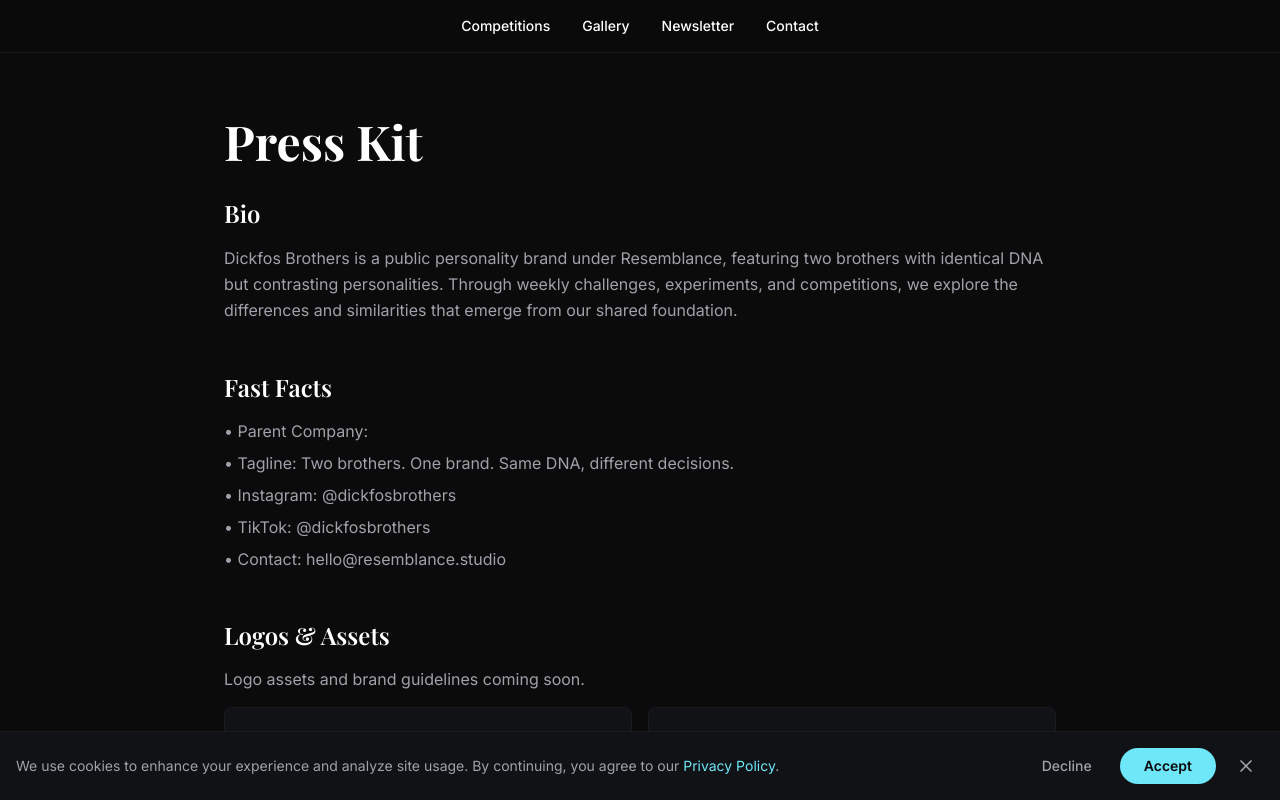
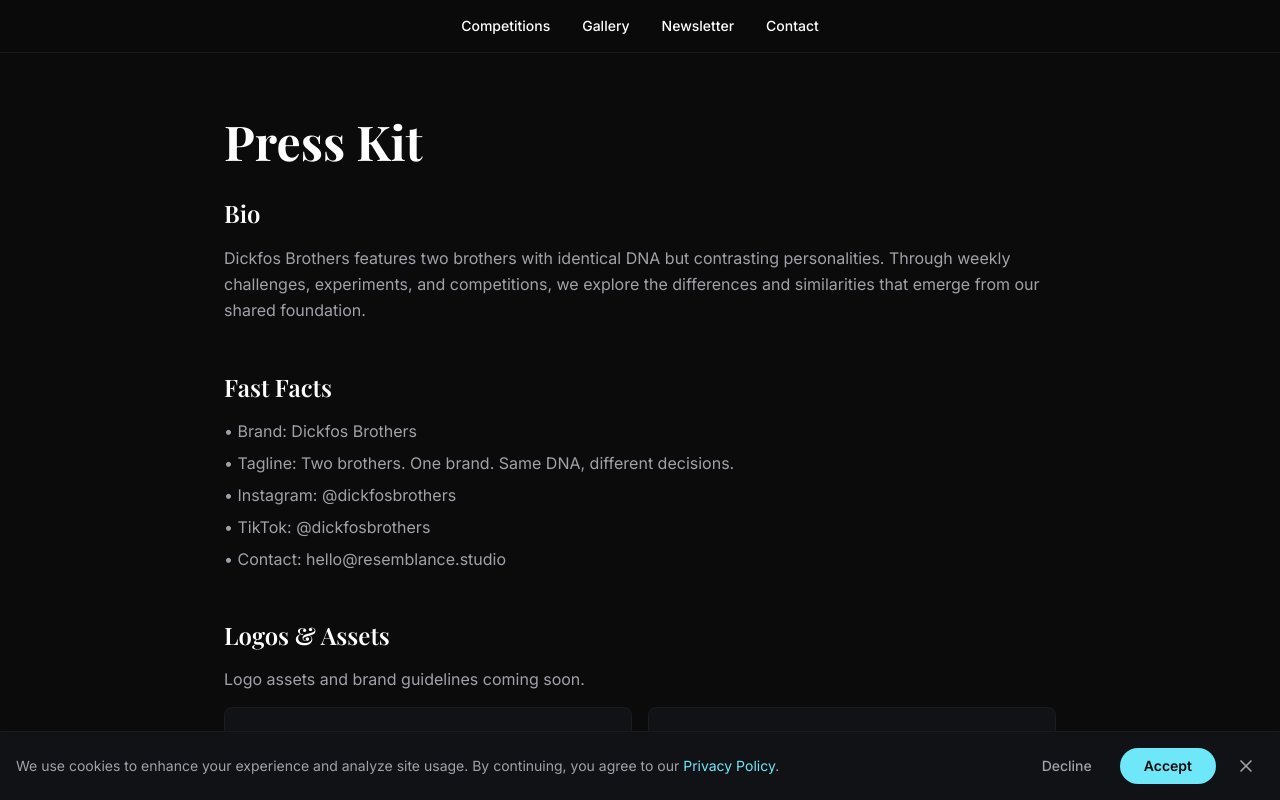
Before and after one commit to JacksonDickfos/dickfos-brothers, a Next.js app: page /press in a window 1280 px wide. Shown: the top 800 px of the page. Built offline with nearby package versions, Linux system fonts and the light colour scheme; no server answers.

Commit message:
Remove all Resemblance references, update branding to Dickfos Brothers only

```diff
--- a/src/app/about/page.tsx
+++ b/src/app/about/page.tsx
@@ -28,8 +28,7 @@ export default function AboutPage() {
                 </p>
               </div>
               <p className="text-[#a1a1aa] leading-relaxed mb-6">
-                Born from the parent company Resemblance, Dickfos Brothers is our public-facing
-                persona where we share our weekly challenges, experiments, and the hilarious
+                Dickfos Brothers is where we share our weekly challenges, experiments, and the hilarious
                 differences that emerge from our shared foundation.
               </p>
               <p className="text-[#a1a1aa] leading-relaxed">
--- a/src/app/og/route.tsx
+++ b/src/app/og/route.tsx
@@ -19,7 +19,7 @@ export async function GET(request: Request) {
           padding: '64px',
         }}
       >
-        <div style={{ fontSize: 28, color: '#A78BFA', marginBottom: 12 }}>Resemblance • Dickfos Brothers</div>
+        <div style={{ fontSize: 28, color: '#A78BFA', marginBottom: 12 }}>Dickfos Brothers</div>
         <div style={{ fontSize: 68, fontWeight: 700, lineHeight: 1.1 }}>{title}</div>
       </div>
     ),
--- a/src/app/press/page.tsx
+++ b/src/app/press/page.tsx
@@ -22,10 +22,9 @@ export default function PressPage() {
               <div>
                 <h2 className="font-heading text-2xl font-semibold mb-4">Bio</h2>
                 <p className="text-[#a1a1aa] leading-relaxed">
-                  Dickfos Brothers is a public personality brand under Resemblance, featuring two
-                  brothers with identical DNA but contrasting personalities. Through weekly challenges,
-                  experiments, and competitions, we explore the differences and similarities that
-                  emerge from our shared foundation.
+                  Dickfos Brothers features two brothers with identical DNA but contrasting personalities.
+                  Through weekly challenges, experiments, and competitions, we explore the differences and
+                  similarities that emerge from our shared foundation.
                 </p>
               </div>
 
@@ -33,7 +32,7 @@ export default function PressPage() {
               <div>
                 <h2 className="font-heading text-2xl font-semibold mb-4">Fast Facts</h2>
                 <ul className="space-y-2 text-[#a1a1aa]">
-                  <li>• Parent Company: {SITE.parentCompany}</li>
+                  <li>• Brand: {SITE.name}</li>
                   <li>• Tagline: {SITE.tagline}</li>
                   <li>• Instagram: {SITE.social.instagram}</li>
                   <li>• TikTok: {SITE.social.tiktok}</li>
@@ -70,8 +69,8 @@ export default function PressPage() {
                 <h2 className="font-heading text-2xl font-semibold mb-4">Media Inquiries</h2>
                 <p className="text-[#a1a1aa] mb-4">
                   For media inquiries, please contact us at{" "}
-                  <a href="mailto:hello@resemblance.studio" className="text-[#6EE7F9] hover:underline">
-                    hello@resemblance.studio
+                  <a href={`mailto:${SITE.email}`} className="text-[#6EE7F9] hover:underline">
+                    {SITE.email}
                   </a>
                   .
                 </p>
--- a/src/app/terms/page.tsx
+++ b/src/app/terms/page.tsx
@@ -33,7 +33,7 @@ export default function TermsPage() {
               <div>
                 <h2 className="font-heading text-2xl font-semibold mb-4 text-white">Content</h2>
                 <p>
-                  All content on this site is the property of Resemblance and Dickfos Brothers.
+                  All content on this site is the property of Dickfos Brothers.
                   Unauthorized use is prohibited.
                 </p>
               </div>
```
